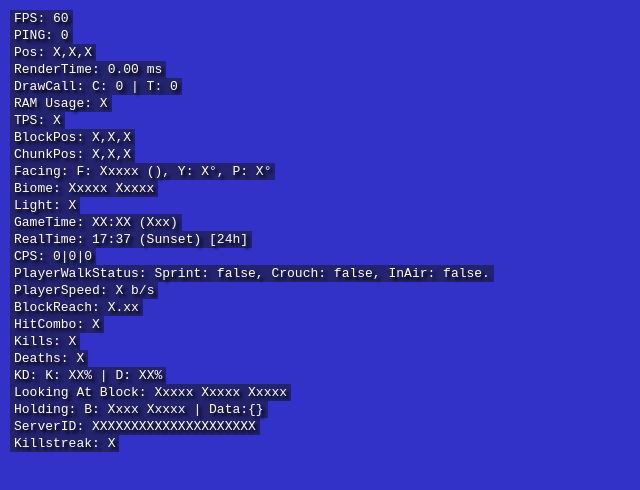
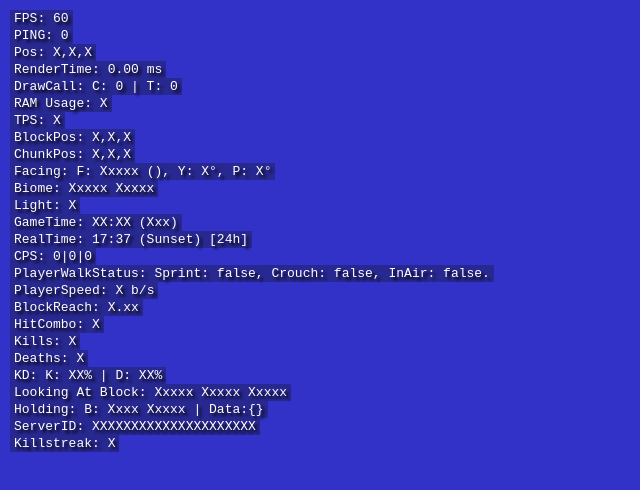
Before and after one commit to matwindow/MatVoxel, a plain HTML site: page index.html in a window 1280 px wide. Shown: the whole page, without its empty margins (0-640 px from the left). Drawn offline with Linux system fonts and the light colour scheme.

Commit message:
Change background color opacity in .t-hud div

```diff
--- a/0000.css
+++ b/0000.css
@@ -23,7 +23,7 @@ html, body {
   text-shadow: 3px 3px 3px black;
 }
 .t-hud > div {
-  background-color: rgba(20, 20, 20, 0.5);
+  background-color: rgba(20, 20, 20, 0.3);
   width: fit-content;
   padding: 1px 4px;
 }
```
